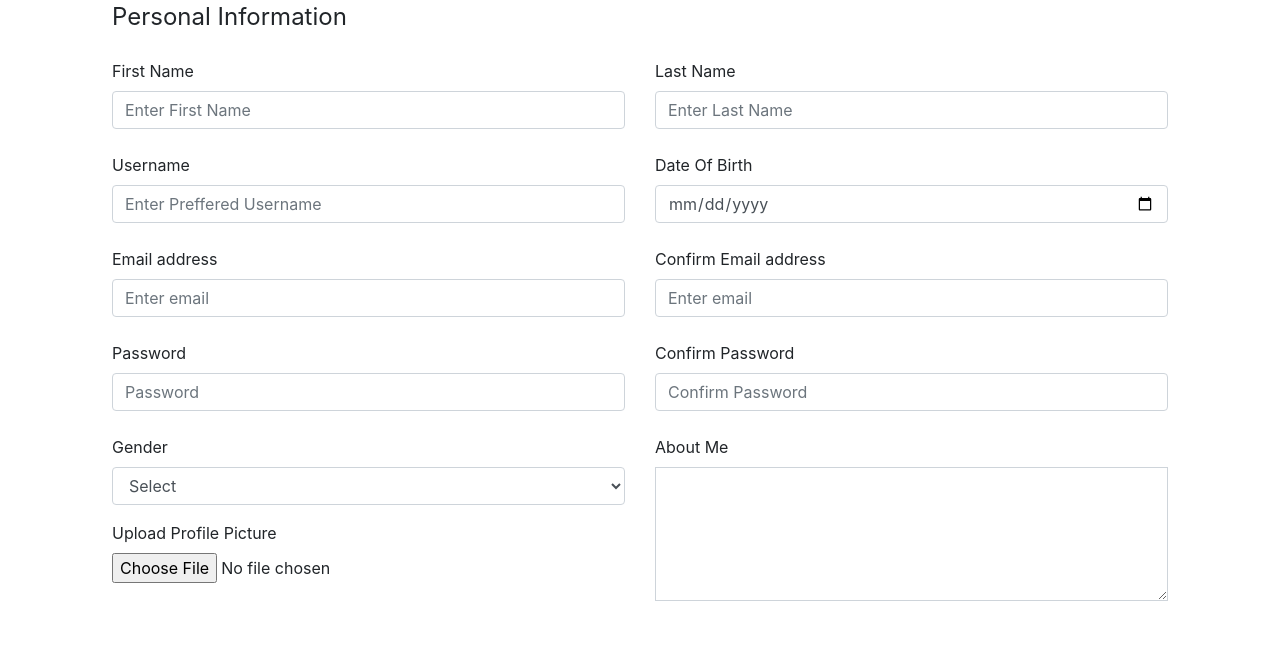
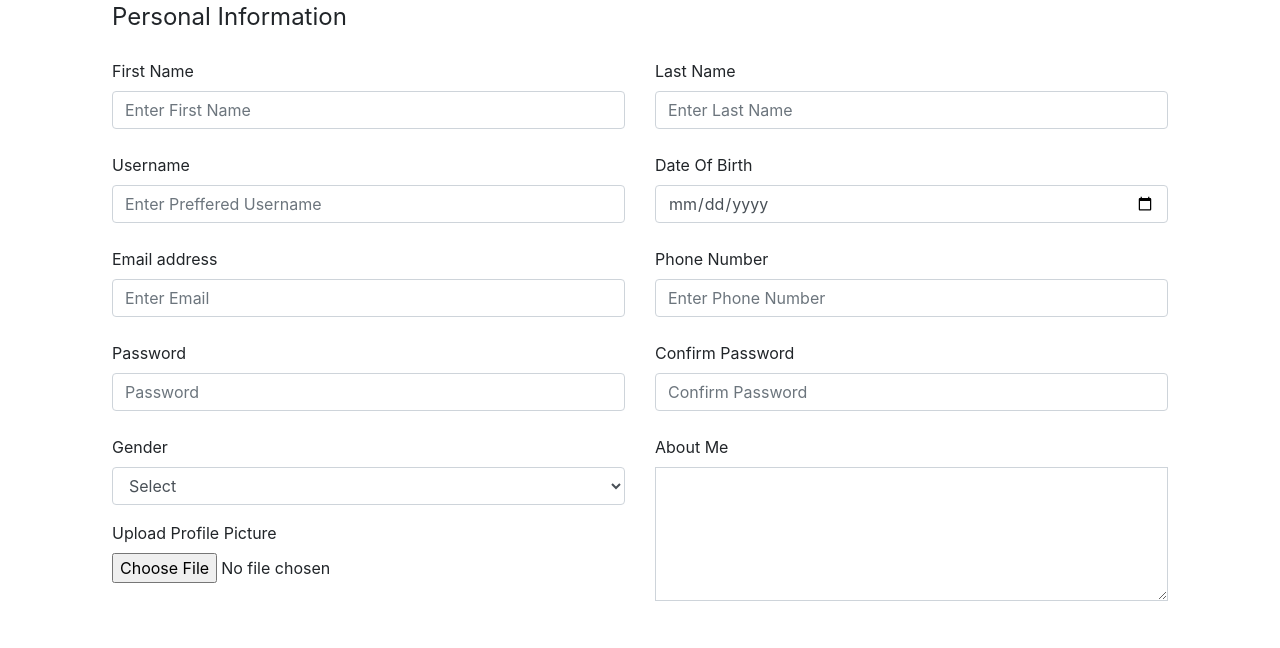
Before and after one commit to drgreatwonder/LakeView, a PHP site: page /landlordreg.php in a window 1280 px wide. Shown: the part 193-841 px from the top of the page. Run offline with PHP 8.4, Linux system fonts and the light colour scheme; some libraries are stand-ins or nearby versions.

Commit message:
changed fields in the registration forms

```diff
--- a/landlordreg.php
+++ b/landlordreg.php
@@ -42,11 +42,11 @@
             <div class="row mb-4">
               <div class="col-md-6 col-sm-12">
                 <label>Email address</label>
-                <input type="email" class="form-control" name="email" placeholder="Enter email" required/>
+                <input type="email" class="form-control" name="email" placeholder="Enter Email" required/>
               </div>
               <div class="col-md-6 col-sm-12">
-                <label>Confirm Email address</label>
-                <input type="email" class="form-control" name="email1" placeholder="Enter email" required/>
+                <label>Phone Number</label>
+                <input type="email" class="form-control" name="email1" placeholder="Enter Phone Number" required/>
               </div>
             </div>
 
--- a/tenantreg.php
+++ b/tenantreg.php
@@ -56,8 +56,8 @@
             <input type="email" class="form-control" name="email" placeholder="Enter email" required/>
           </div>
           <div class="col-md-6 col-sm-12">
-            <label>Confirm Email address</label>
-            <input type="email" class="form-control" name="email1" placeholder="Enter email" required/>
+            <label>Phone Number</label>
+            <input type="email" class="form-control" name="email1" placeholder="Enter Phone Number" required/>
           </div>
         </div>
 
```
